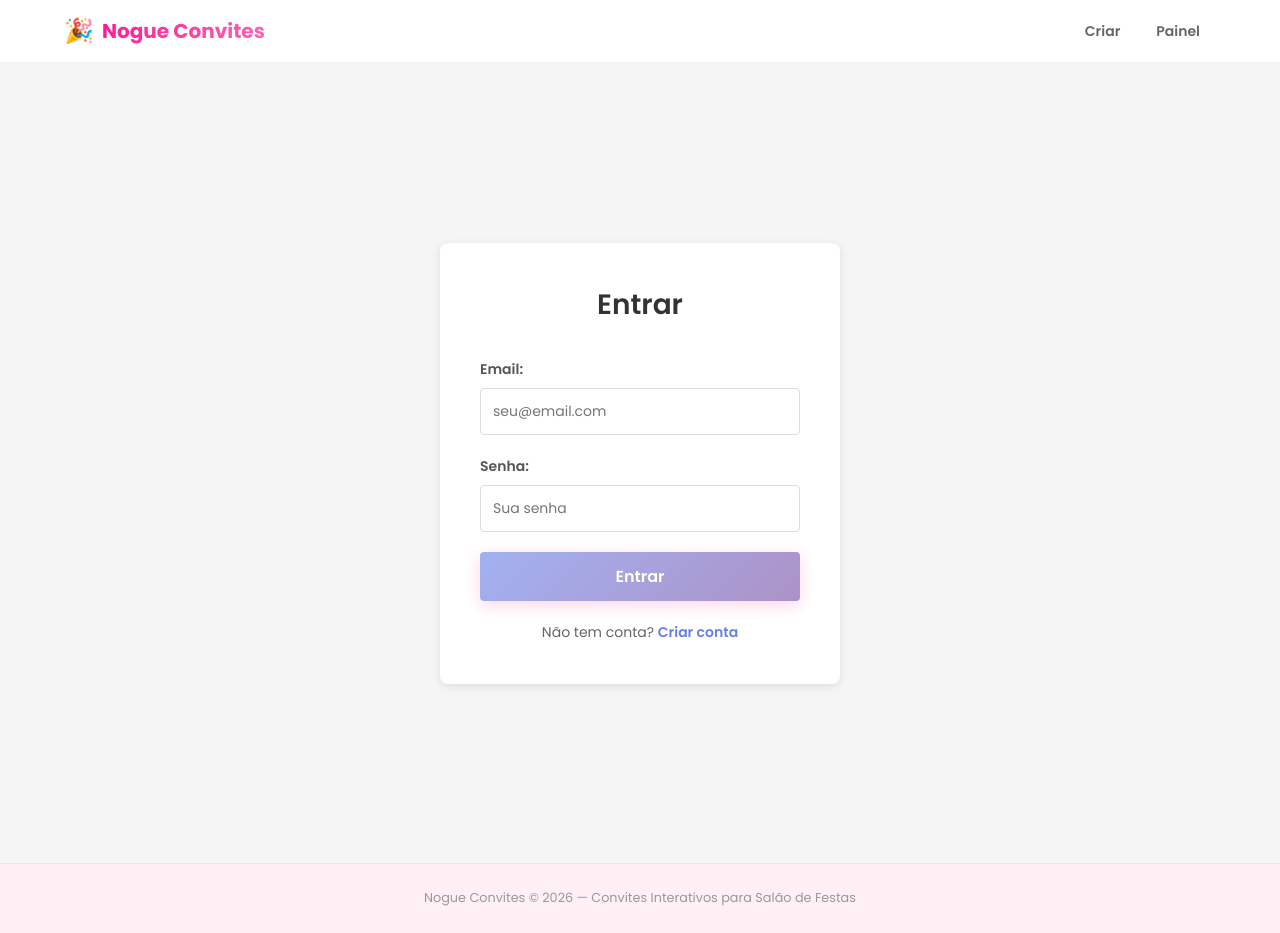
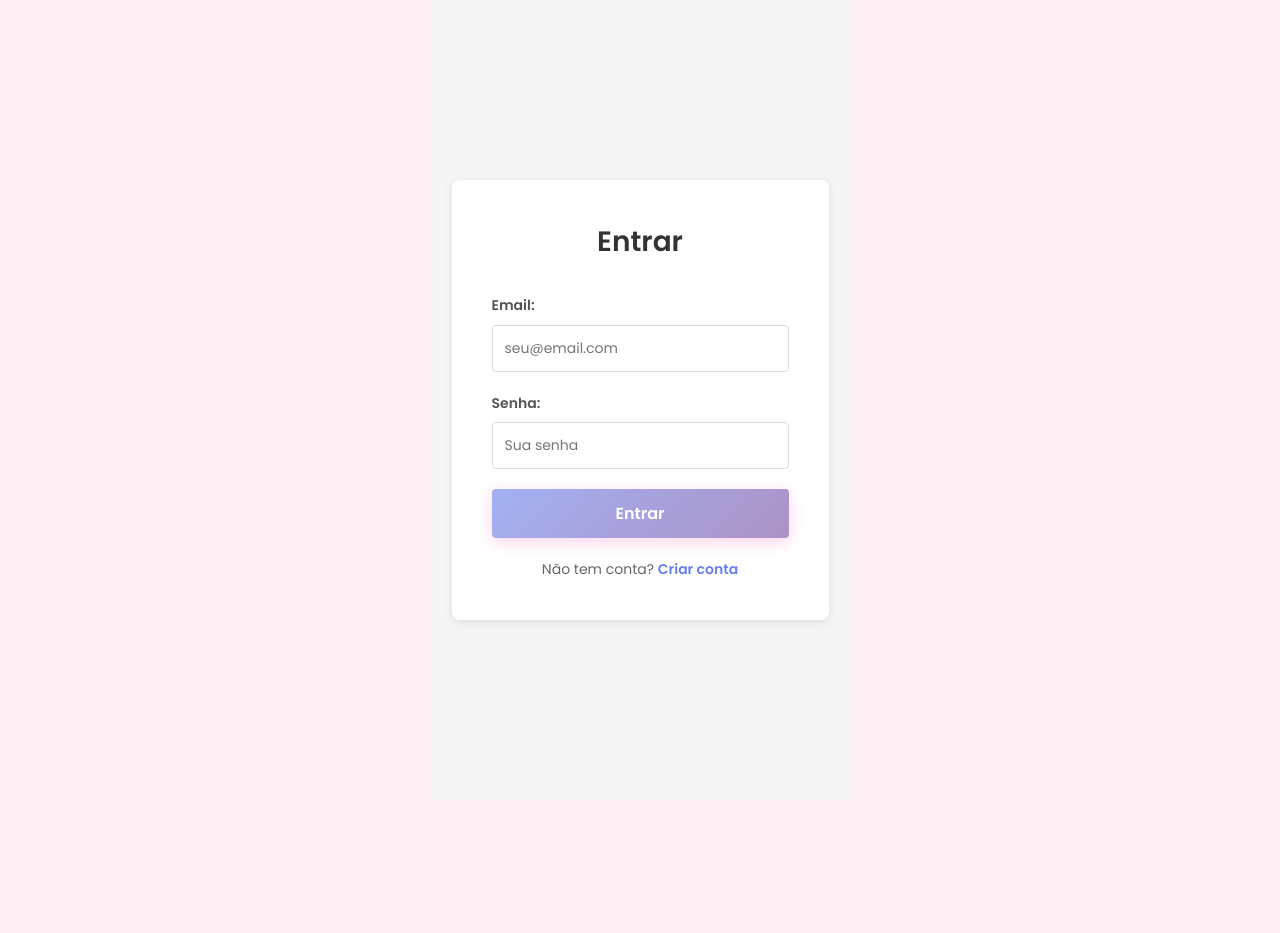
Before and after one commit to marcelovn/nogue-convite, an Angular app: page /login in a window 1280 px wide. After the commit the page ends 800 px from the top, so only its background shows below. Built offline with nearby package versions, Linux system fonts and the light colour scheme.

Commit message:
feat: enhance navigation logic and styling for public invites

```diff
--- a/src/app/app.html
+++ b/src/app/app.html
@@ -1,3 +1,4 @@
+@if (showNavigation()) {
   <nav class="main-nav">
     <div class="nav-container">
       <a class="nav-brand" routerLink="/">
@@ -10,11 +11,14 @@
       </div>
     </div>
   </nav>
+}
 
-<main>
+<main [class.public-invite]="!showNavigation()">
   <router-outlet />
 </main>
 
+@if (showNavigation()) {
   <footer class="main-footer">
     <p>Nogue Convites &copy; 2026 &mdash; Convites Interativos para Salão de Festas</p>
   </footer>
+}
--- a/src/app/app.scss
+++ b/src/app/app.scss
@@ -72,6 +72,12 @@
 /* ===== Main ===== */
 main {
   flex: 1;
+
+  &.public-invite {
+    display: flex;
+    align-items: center;
+    justify-content: center;
+  }
 }
 
 /* ===== Footer ===== */
--- a/src/app/app.ts
+++ b/src/app/app.ts
@@ -1,5 +1,7 @@
-import { Component, signal } from '@angular/core';
-import { RouterOutlet, RouterLink, RouterLinkActive } from '@angular/router';
+import { Component, signal, computed } from '@angular/core';
+import { RouterOutlet, RouterLink, RouterLinkActive, Router, NavigationEnd } from '@angular/router';
+import { AuthService } from './services/auth';
+import { filter } from 'rxjs';
 
 @Component({
   selector: 'app-root',
@@ -9,4 +11,25 @@ import { RouterOutlet, RouterLink, RouterLinkActive } from '@angular/router';
 })
 export class App {
   protected readonly title = signal('Nogue-Convites');
+  private currentRoute = signal('');
+
+  constructor(private router: Router, private authService: AuthService) {
+    // Detectar mudanças de rota
+    this.router.events
+      .pipe(filter(event => event instanceof NavigationEnd))
+      .subscribe((event: any) => {
+        this.currentRoute.set(event.urlAfterRedirects || event.url);
+      });
+  }
+
+  get isAuthenticated() {
+    return this.authService.isAuthenticated;
+  }
+
+  showNavigation = computed(() => {
+    const isPublicInvite = this.currentRoute().startsWith('/invite/');
+    const isAuthPage = ['login', 'register'].some(page => this.currentRoute().includes(page));
+
+    return this.isAuthenticated() && !isPublicInvite && !isAuthPage;
+  });
 }
```
Lines whose indentation alone changed are shown as unchanged.
